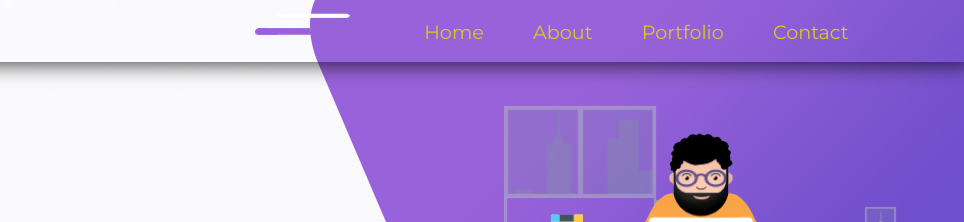
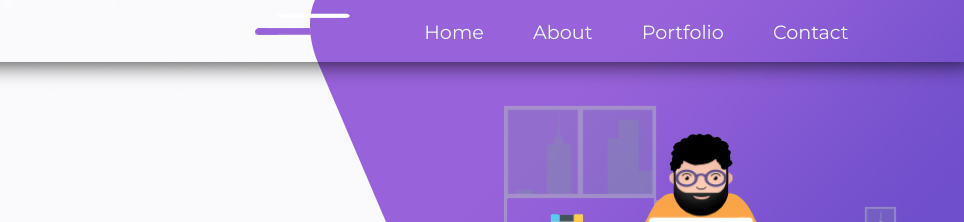
Before and after one commit to dineshkumaark/myportfolio, a website: page index.html in a window 1280 px wide. Shown: the top 222 px of the page, 316-1280 px from the left. Drawn offline with Linux system fonts and the light colour scheme.

Commit message:
Responsive

```diff
--- a/css/style.css
+++ b/css/style.css
@@ -6,7 +6,7 @@
     text-decoration: none;
 }
 a{
-    color: rgb(218, 200, 40);
+    color:aliceblue;
     text-decoration: none;
 }
 /* width */
```
